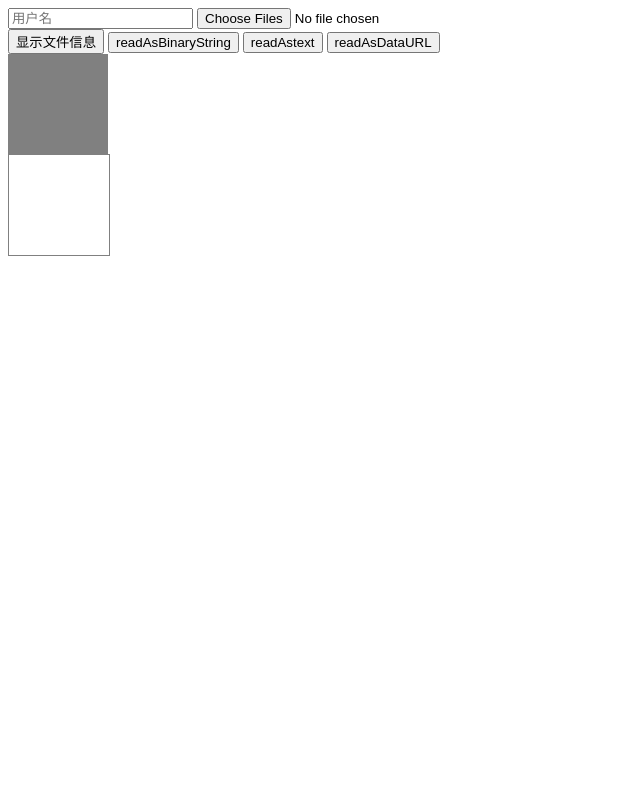
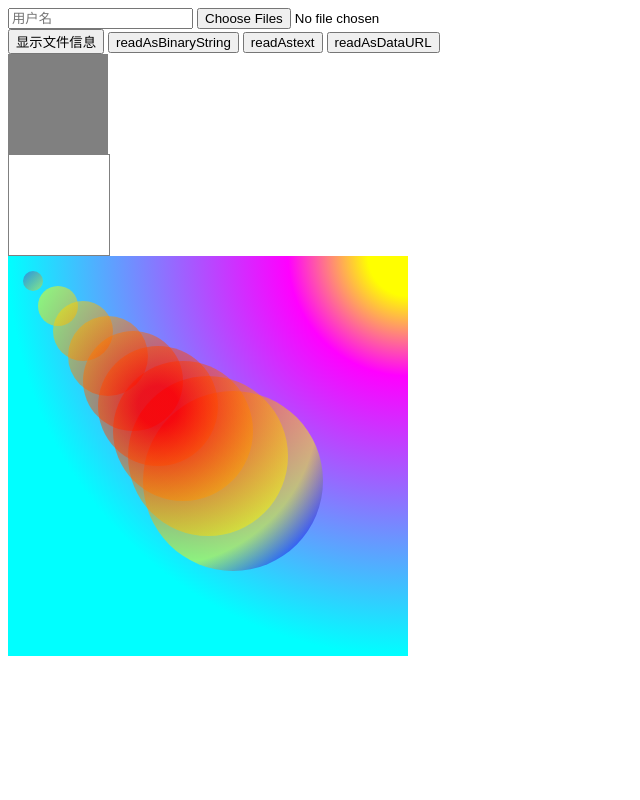
Before and after one commit to fungezi/javascript-, a plain HTML site: page canvas/APIForH5.html in a window 1280 px wide. Shown: the top 800 px of the page, without its empty margins (0-640 px from the left). Drawn offline with Linux system fonts and the light colour scheme.

```diff
--- a/canvas/APIForH5.html
+++ b/canvas/APIForH5.html
@@ -19,7 +19,12 @@
 	</div>
 	<div class="dragBox" dragable = "true" id="dragme" style="width:100px;height:100px;background-color:gray"></div>
 	<div id="text" style="width:100px;height:100px;border:1px solid gray"></div>
-
+	<div class="canvas">
+		<canvas  id="canvas">当前浏览器不支持canvas。</canvas>
+	</div>
+	<div class="tsrBox">
+		<canvas id="tsrBox">当前浏览器不支持canvas。</canvas>
+	</div>
 	<script type="text/javascript">
 		(function(){
 			var fileBtn = document.getElementById("fileBtn");
@@ -117,5 +122,62 @@
 				}
 		})();
 	</script>
+	<script type="text/javascript">
+		(function(){
+			var canvas = document.getElementById("canvas");
+			canvas.width = 500;
+			canvas.height = 500;
+			var ctx = canvas.getContext("2d");
+			var g1 = ctx.createLinearGradient(0,0,0,300);//线性渐变
+			g1.addColorStop(0,'rgb(255,255,0)');
+			g1.addColorStop(0.6,'rgb(255,0,255)');
+			g1.addColorStop(1,'rgb(0,255,255)');
+			ctx.fillStyle = g1;
+			ctx.fillRect(300,50,100,100);
+
+
+			var g3 = ctx.createRadialGradient(400,0,0,400,0,400);
+			g3.addColorStop(0.1,"rgb(255,255,0)");
+			g3.addColorStop(0.3,"rgb(255,0,255)");
+			g3.addColorStop(1,"rgb(0,255,255)");
+			ctx.beginPath();
+			ctx.fillStyle = g3;
+			ctx.fillRect(0,0,400,400);
+			ctx.closePath();
+			var g2 = ctx.createRadialGradient(150,150,0,150,150,200);
+			g2.addColorStop(0.1,"rgba(255,0,0,0.5)");
+			g2.addColorStop(0.8,"rgba(255,255,0,0.5)");
+			g2.addColorStop(1,"rgba(0,0,255,0.5)");
+			for(var i = 0;i<10;i++){
+				ctx.beginPath();
+				ctx.arc(25 * i,25 * i,i * 10,0,Math.PI * 2,false);
+				ctx.fillStyle = g2;
+				ctx.fill();
+				ctx.closePath();
+			}
+		})();
+	</script>
+	<script type="text/javascript">
+		(function(){
+			// 坐标的变换
+			// ctx.translate(x,y);x，y分别代表的是新的坐标的位置
+			// ctx.scale(x,y)  x代表的是x方向的方法的柏树。y代表的是在y方向的放大的倍数
+			var tsrBox = document.getElementById("tsrBox");
+			tsrBox.width = 500;
+			tsrBox.height =  500;
+			var ctx = tsrBox.getContext("2d");
+			ctx.translate(250,250);
+			for(var i = 0;i<38;i++){
+				ctx.beginPath();
+				ctx.fillStyle = "red";
+				ctx.rotate(Math.PI /10);
+				ctx.scale(0.95,0.95);
+				ctx.translate(25,25);
+				ctx.fillRect(0,0,100,50);
+				ctx.fill();
+				ctx.closePath();
+			}
+		})();
+	</script>
 </body>
 </html>
```
